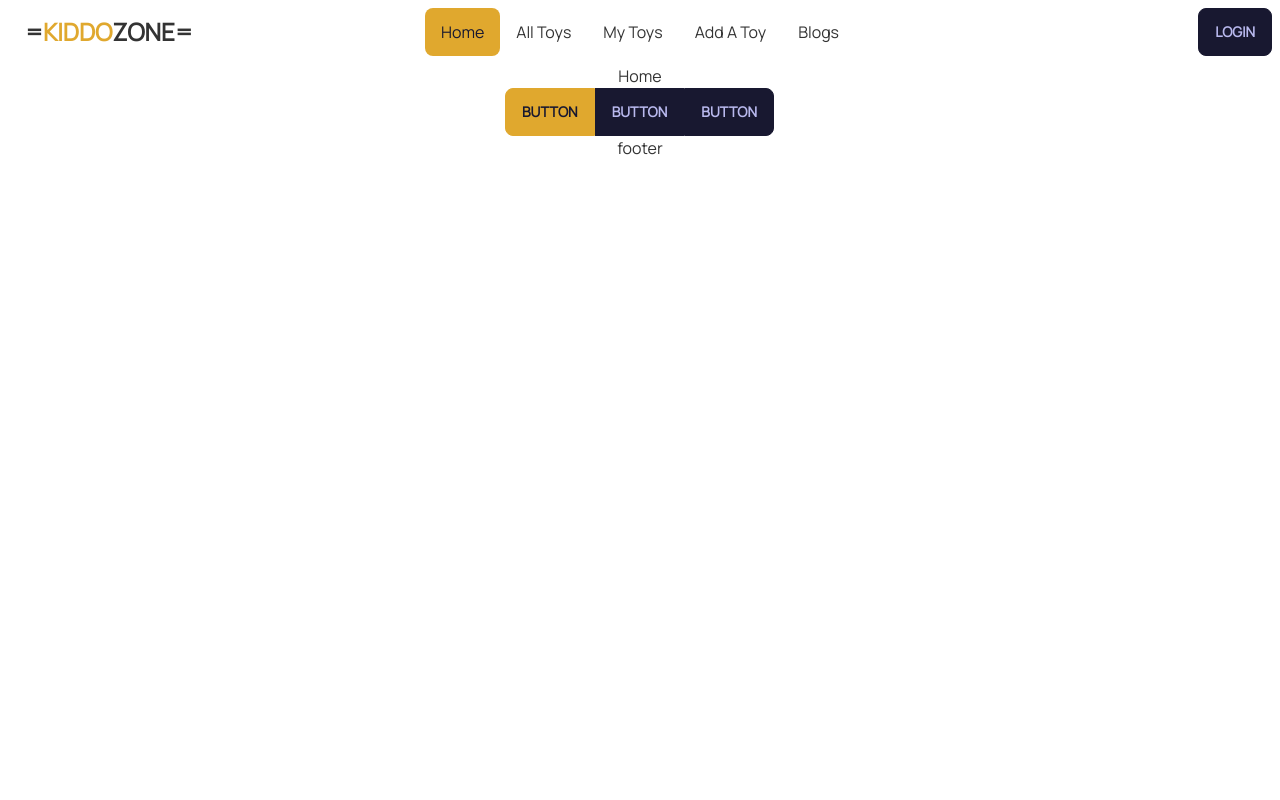
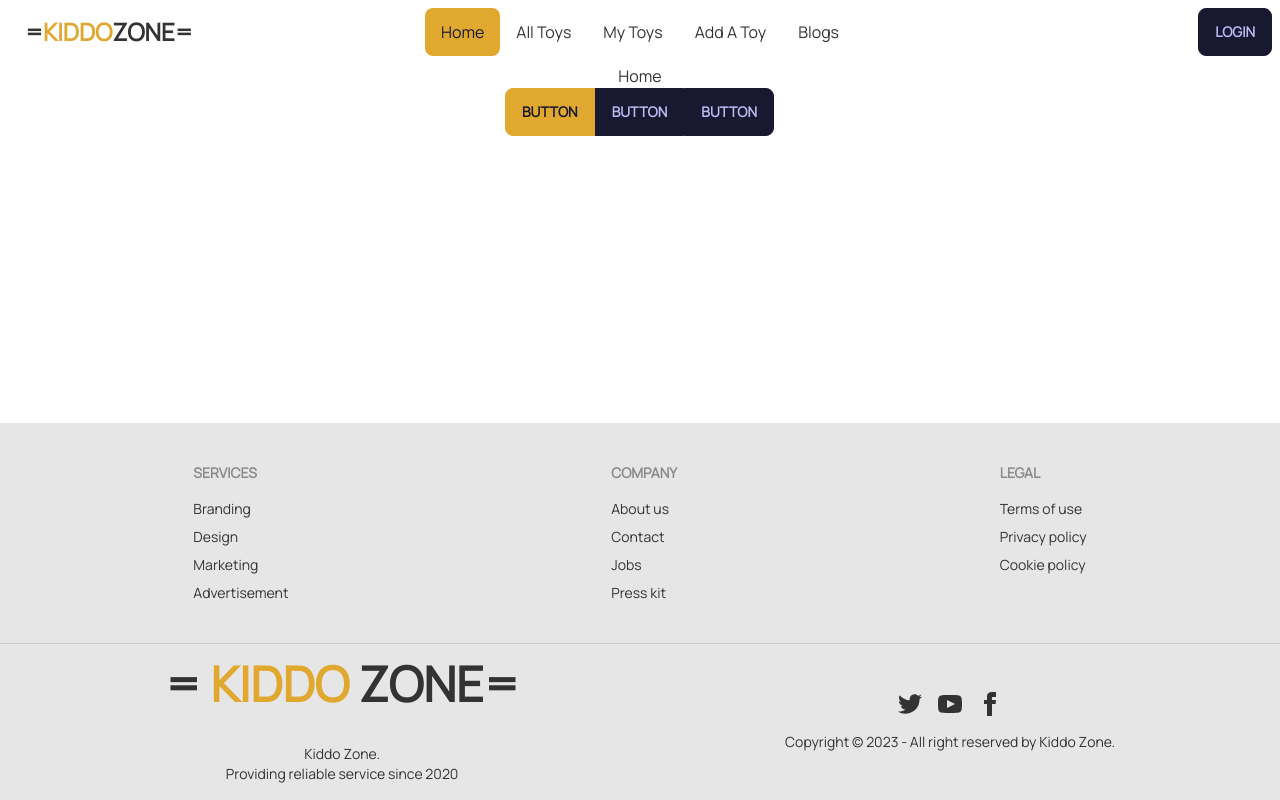
Before and after one commit to rahim-uddin-jsr/toy-marketplace-client-side, a React (Vite) app: page / in a window 1280 px wide. Built offline with nearby package versions, Linux system fonts and the light colour scheme.

Commit message:
footer page design added with resopnsiveness

```diff
--- a/src/Layout/Main/Main.jsx
+++ b/src/Layout/Main/Main.jsx
@@ -4,11 +4,13 @@
 
 const Main = () => {
   return (
-    <>
+    <div className="flex flex-col min-h-screen">
       <NavBar />
       <Outlet />
-      <Footer />
-    </>
+      <div className="mt-auto">
+        <Footer />
+      </div>
+    </div>
   );
 };
 
--- a/src/Shared/Footer/Footer.jsx
+++ b/src/Shared/Footer/Footer.jsx
@@ -1,5 +1,95 @@
+import { Link } from "react-router-dom";
+
 const Footer = () => {
-  return <div>footer</div>;
+  return (
+    <>
+      <footer className="footer p-10 bg-base-200 text-base-content md:justify-items-center">
+        <div>
+          <span className="footer-title">Services</span>
+          <a className="link link-hover">Branding</a>
+          <a className="link link-hover">Design</a>
+          <a className="link link-hover">Marketing</a>
+          <a className="link link-hover">Advertisement</a>
+        </div>
+        <div>
+          <span className="footer-title">Company</span>
+          <a className="link link-hover">About us</a>
+          <a className="link link-hover">Contact</a>
+          <a className="link link-hover">Jobs</a>
+          <a className="link link-hover">Press kit</a>
+        </div>
+        <div>
+          <span className="footer-title">Legal</span>
+          <a className="link link-hover">Terms of use</a>
+          <a className="link link-hover">Privacy policy</a>
+          <a className="link link-hover">Cookie policy</a>
+        </div>
+      </footer>
+      <footer className="footer px-10 py-4 border-t bg-base-200 text-base-content border-base-300 justify-items-center">
+        <div className="flex flex-col justify-center items-center">
+          <Link
+            to="/"
+            className="normal-case text-2xl sm:text-5xl sm:font-extrabold"
+          >
+            = <span className="text-primary"> KIDDO </span> ZONE=
+          </Link>
+          <br />
+          <p>
+            Kiddo Zone. <br />
+            Providing reliable service since 2020
+          </p>
+        </div>
+        <div className="md:place-self-center  md:justify-self-center justify-items-center gap-4">
+          <div className="grid grid-flow-col gap-4 ">
+            <a target={"_blank"} href="https://twitter.com/" rel="noreferrer">
+              <svg
+                xmlns="http://www.w3.org/2000/svg"
+                width="24"
+                height="24"
+                viewBox="0 0 24 24"
+                className="fill-current"
+              >
+                <path d="M24 4.557c-.883.392-1.832.656-2.828.775 1.017-.609 1.798-1.574 2.165-2.724-.951.564-2.005.974-3.127 1.195-.897-.957-2.178-1.555-3.594-1.555-3.179 0-5.515 2.966-4.797 6.045-4.091-.205-7.719-2.165-10.148-5.144-1.29 2.213-.669 5.108 1.523 6.574-.806-.026-1.566-.247-2.229-.616-.054 2.281 1.581 4.415 3.949 4.89-.693.188-1.452.232-2.224.084.626 1.956 2.444 3.379 4.6 3.419-2.07 1.623-4.678 2.348-7.29 2.04 2.179 1.397 4.768 2.212 7.548 2.212 9.142 0 14.307-7.721 13.995-14.646.962-.695 1.797-1.562 2.457-2.549z"></path>
+              </svg>
+            </a>
+            <a
+              target={"_blank"}
+              href="https://www.youtube.com/"
+              rel="noreferrer"
+            >
+              <svg
+                xmlns="http://www.w3.org/2000/svg"
+                width="24"
+                height="24"
+                viewBox="0 0 24 24"
+                className="fill-current"
+              >
+                <path d="M19.615 3.184c-3.604-.246-11.631-.245-15.23 0-3.897.266-4.356 2.62-4.385 8.816.029 6.185.484 8.549 4.385 8.816 3.6.245 11.626.246 15.23 0 3.897-.266 4.356-2.62 4.385-8.816-.029-6.185-.484-8.549-4.385-8.816zm-10.615 12.816v-8l8 3.993-8 4.007z"></path>
+              </svg>
+            </a>
+            <a
+              target={"_blank"}
+              href="https://www.facebook.com/"
+              rel="noreferrer"
+            >
+              <svg
+                xmlns="http://www.w3.org/2000/svg"
+                width="24"
+                height="24"
+                viewBox="0 0 24 24"
+                className="fill-current"
+              >
+                <path d="M9 8h-3v4h3v12h5v-12h3.642l.358-4h-4v-1.667c0-.955.192-1.333 1.115-1.333h2.885v-5h-3.808c-3.596 0-5.192 1.583-5.192 4.615v3.385z"></path>
+              </svg>
+            </a>
+          </div>
+          <div>
+            <p>Copyright © 2023 - All right reserved by Kiddo Zone.</p>
+          </div>
+        </div>
+      </footer>
+    </>
+  );
 };
 
 export default Footer;
```
